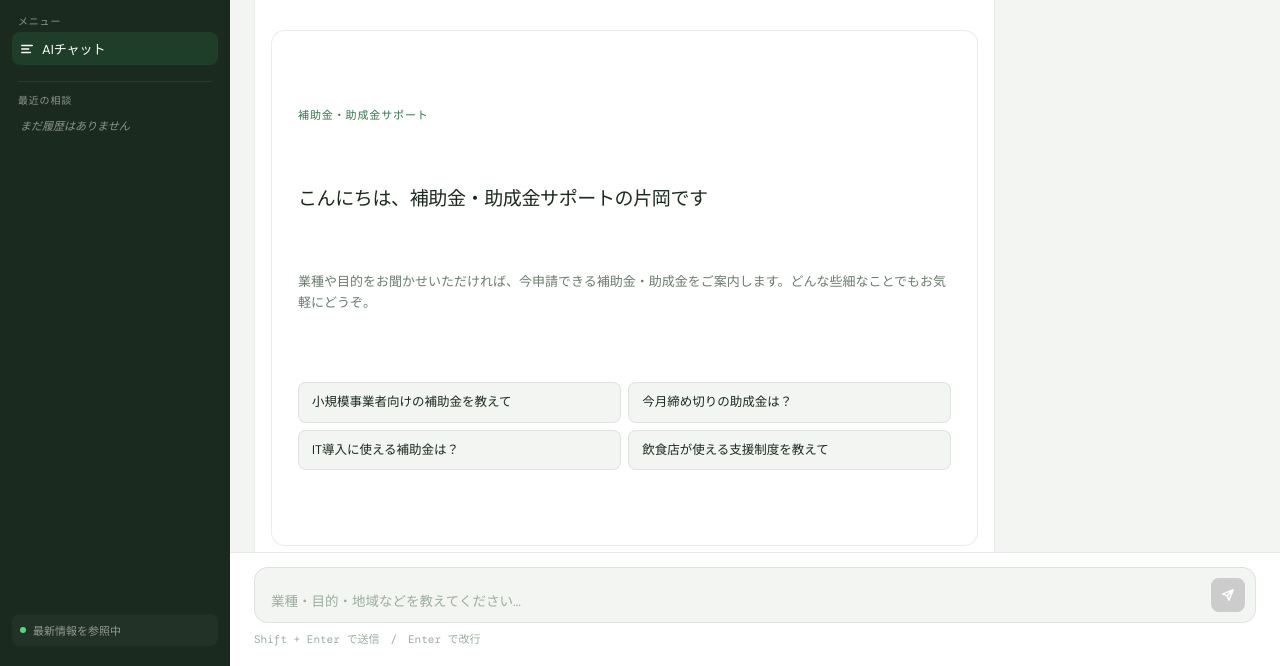
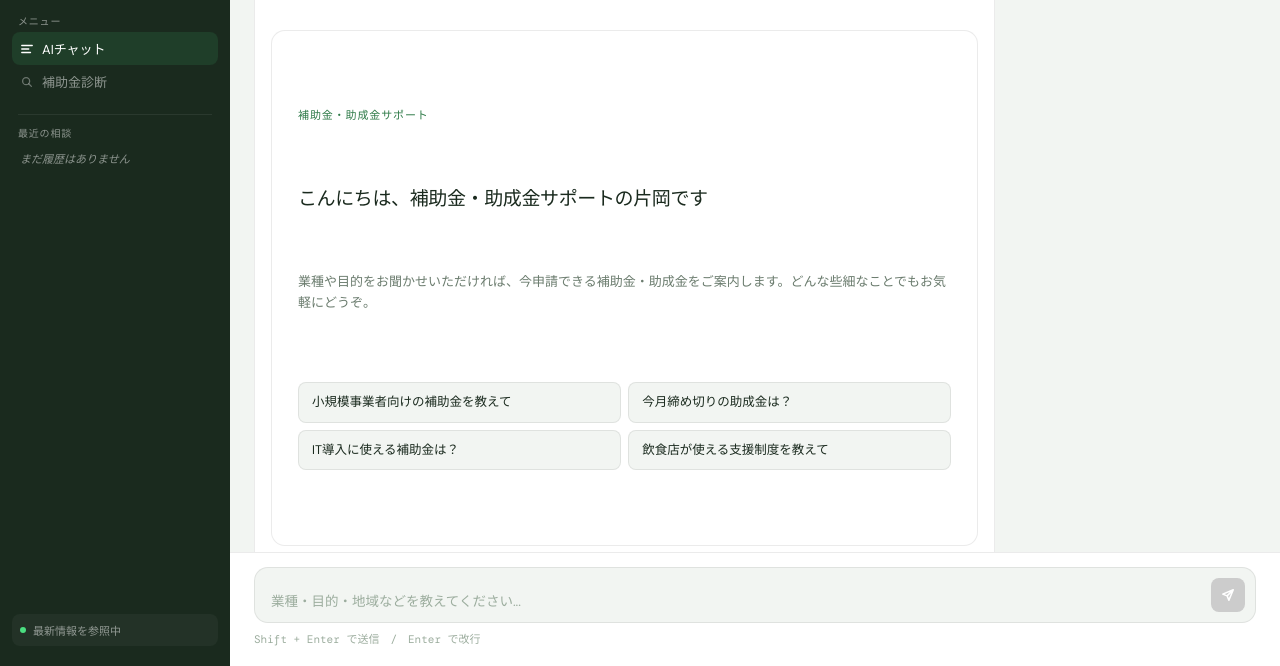
Before and after one commit to kou0427/josei-chatbot, a website: page public/index.html in a window 1280 px wide. Shown: the part 134-800 px from the top of the page. Drawn offline with nearby package versions, Linux system fonts and the light colour scheme.

Commit message:
Update index.html

```diff
--- a/public/index.html
+++ b/public/index.html
@@ -314,6 +314,12 @@ html, body { height: 100%; font-family: var(--font); background: var(--bg); colo
         </svg>
         AIチャット
       </div>
+      <a href="/finder.html" class="sidebar-item" style="text-decoration:none;">
+        <svg viewBox="0 0 16 16" fill="none" stroke="currentColor" stroke-width="1.5" stroke-linecap="round">
+          <circle cx="7" cy="7" r="4"/><path d="M10 10l3 3"/>
+        </svg>
+        補助金診断
+      </a>
     </div>
 
     <div class="sidebar-divider"></div>
```
